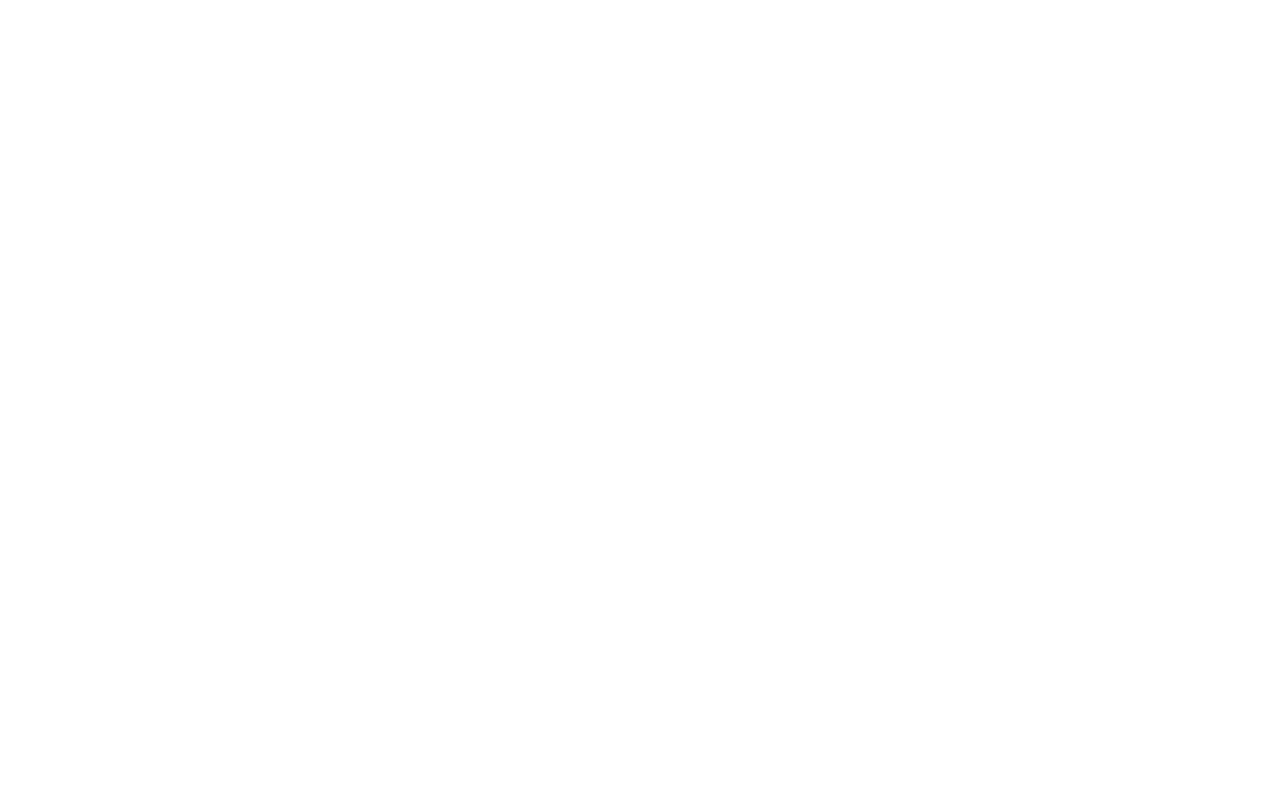
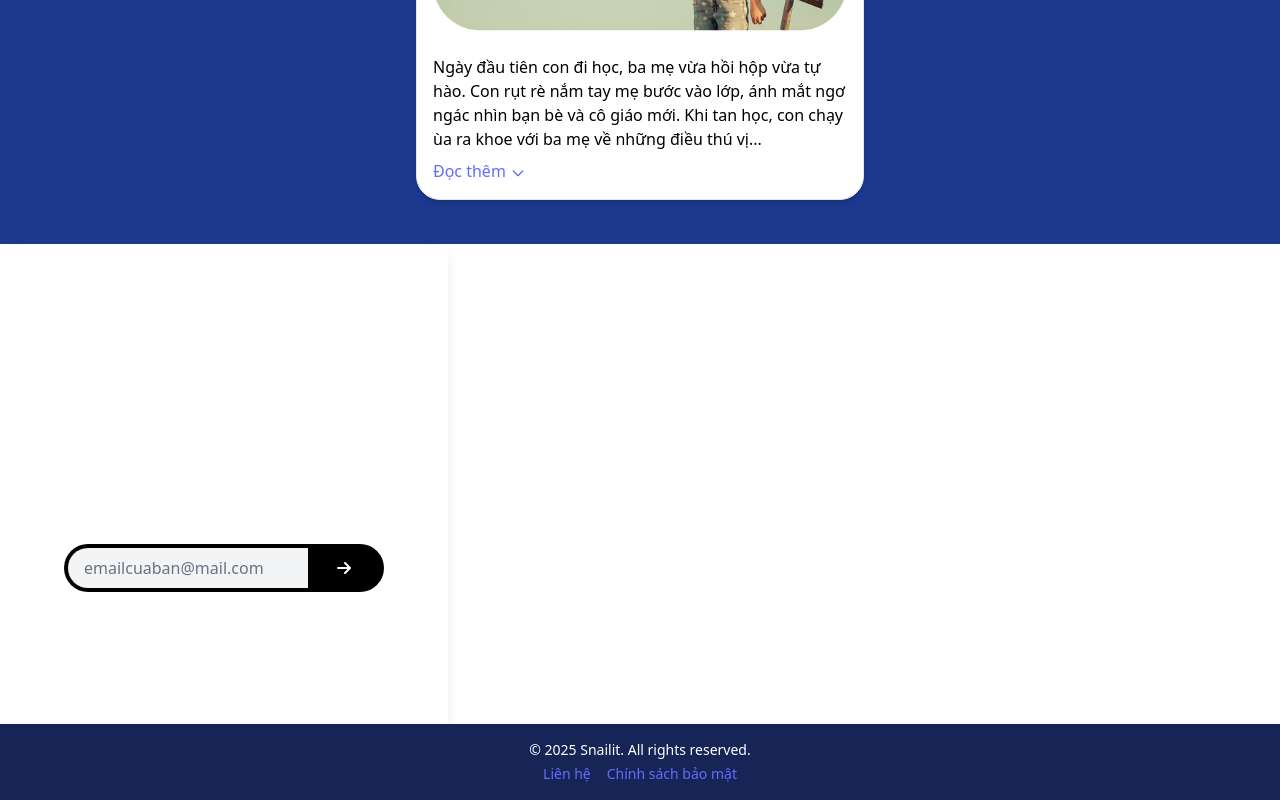
Before and after one commit to sokennguyen/snailit, a React (Vite) app: page /showcase in a window 1280 px wide. Shown: the part 1132-1932 px from the top of the page. Before the commit the page ends 800 px from the top, so only its background shows below. Built offline with nearby package versions, Linux system fonts and the light colour scheme.

Commit message:
Improve CTA email form: validation, error style, and layout

```diff
--- a/src/Showcase.jsx
+++ b/src/Showcase.jsx
@@ -90,9 +90,29 @@
 function Showcase() {
   const [open1, setOpen1] = useState(false);
   const [open2, setOpen2] = useState(false);
+  // Email form state
+  const [email, setEmail] = useState('');
+  const [emailError, setEmailError] = useState('');
+
+  function validateEmail(email) {
+    // Simple email regex
+    return /^[^\s@]+@[^\s@]+\.[^\s@]+$/.test(email);
+  }
+
+  function handleEmailSubmit() {
+    if (!validateEmail(email)) {
+      setEmailError('Email không hợp lệ.');
+    } else {
+      setEmailError('');
+      // TODO: handle valid email submission (e.g., send to server)
+      alert('Đăng ký thành công!');
+      setEmail('');
+    }
+  }
 
   return (
-    <div className='flex flex-col items-center justify-start bg-blue-900 h-screen w-screen space-y-4 p-3 overflow-auto'>
+    <>
+      <div className='flex flex-col items-center justify-start bg-blue-900 w-screen space-y-4 p-3 overflow-auto'>
         <header className='flex flex-row items-center justify-between w-full max-w-md px-2 py-3 text-white'>
           <img src={logoApp} alt='App Logo' className='h-10 w-10' />
           <span>
@@ -100,7 +120,7 @@
           </span>
         </header>
         <div className='text-white font-bold text-4xl'>Bài Đăng</div>
-      <div id='post-container' className='!text-black flex flex-col w-full items-center gap-6'>
+        <div id='post-container' className='!text-black flex flex-col w-full items-center gap-6 mb-8'>
           <Post
             title='Khoảng khắc của con, kỉ niệm của ba mẹ'
             date='01/07/2025'
@@ -119,6 +139,60 @@
           />
         </div>
       </div>
+      {/* CTA Section */}
+        <div className='h-120 w-full max-w-md p-6 bg-customRed shadow-lg flex flex-col justify-center items-center text-center'>
+          <div className='text-4xl font-bold mb-8 text-white'>Lưu giữ những câu chuyện, cùng nhau</div>
+          <div className='w-80 text-base text-white mb-6'>Đừng để những nỗi lòng trôi vào quên lãng. Đăng ký để nhận được thông tin phát triển của Ốc Tìm Nhà</div>
+          <form className='w-full flex justify-center' onSubmit={e => { e.preventDefault(); handleEmailSubmit(); }}>
+            <div className='w-full max-w-xs flex flex-col'>
+              <div className='flex items-center bg-black rounded-full px-1 py-1 w-full'>
+                <input
+                  type='email'
+                  placeholder='emailcuaban@mail.com'
+                  className='bg-gray-100 text-gray-500 rounded-l-full px-4 py-2 w-full outline-none border-none placeholder-gray-500'
+                  style={{ fontFamily: 'inherit' }}
+                  value={email}
+                  onChange={e => { setEmail(e.target.value); setEmailError(''); }}
+                />
+                <div
+                  className='bg-black rounded-r-full px-6 py-2 flex items-center justify-center cursor-pointer focus:outline-none focus:ring-2 focus:ring-white'
+                  tabIndex={0}
+                  role='button'
+                  aria-label='Gửi email'
+                  onClick={handleEmailSubmit}
+                  onKeyDown={e => { if (e.key === 'Enter' || e.key === ' ') { handleEmailSubmit(); } }}
+                >
+                  <svg xmlns="http://www.w3.org/2000/svg" className="h-6 w-6" fill="none" viewBox="0 0 24 24" stroke="white">
+                    <path strokeLinecap="round" strokeLinejoin="round" strokeWidth={2} d="M13 7l5 5m0 0l-5 5m5-5H6" />
+                  </svg>
+                </div>
+              </div>
+              <div style={{ minHeight: '40px' }}>
+                {emailError ? (
+                  <div className="flex items-center gap-2 bg-red-100 text-red-700 rounded-md px-3 py-2 mt-2 w-full text-sm shadow">
+                    <svg className="h-4 w-4 text-red-500" fill="none" viewBox="0 0 24 24" stroke="currentColor">
+                      <path strokeLinecap="round" strokeLinejoin="round" strokeWidth={2} d="M12 9v2m0 4h.01M12 5a7 7 0 110 14a7 7 0 010-14z" />
+                    </svg>
+                    {emailError}
+                  </div>
+                ) : (
+                  <div className="py-2 mt-2" />
+                )}
+              </div>
+            </div>
+          </form>
+      </div>
+      {/* Footer Section */}
+      <footer className='w-full flex justify-center bg-blue-950 bg-opacity-90'>
+        <div className='w-full max-w-md py-4 flex flex-col items-center text-center text-white text-sm'>
+          <div className='mb-1'>&copy; {new Date().getFullYear()} Snailit. All rights reserved.</div>
+          <div className='flex gap-4'>
+            <a href='#' className='underline hover:text-yellow-200 transition'>Liên hệ</a>
+            <a href='#' className='underline hover:text-yellow-200 transition'>Chính sách bảo mật</a>
+          </div>
+        </div>
+      </footer>
+    </>
   );
 }
 
```
Lines whose indentation alone changed are shown as unchanged.
